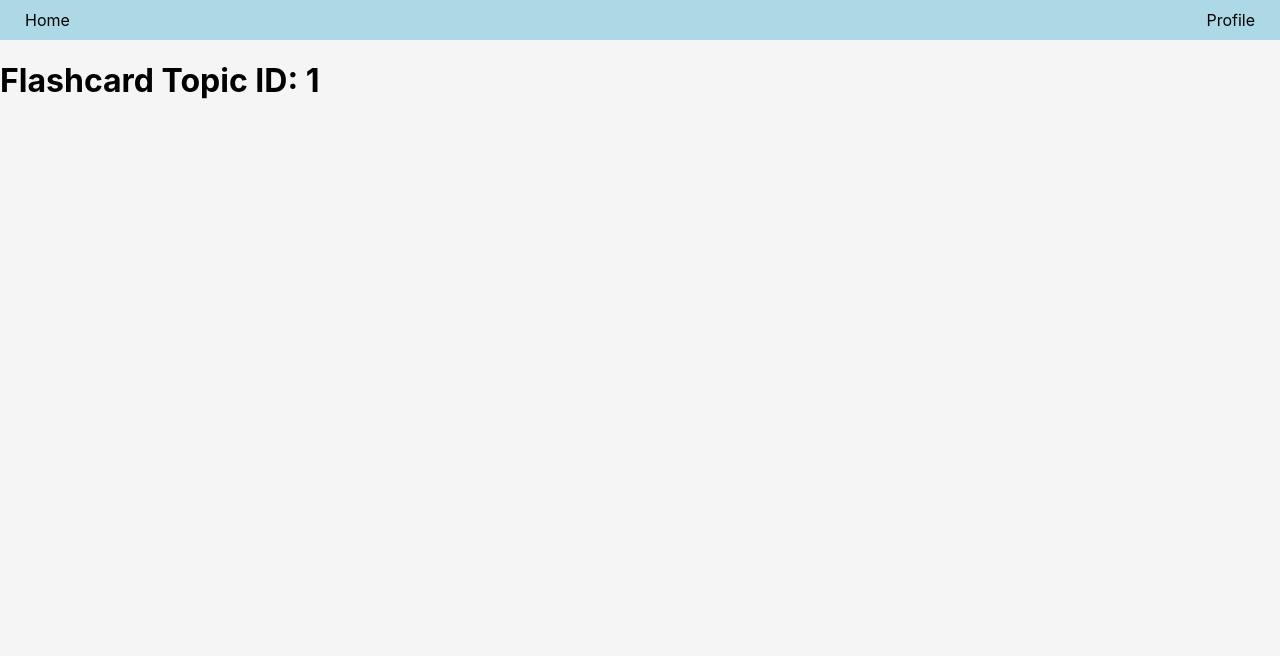
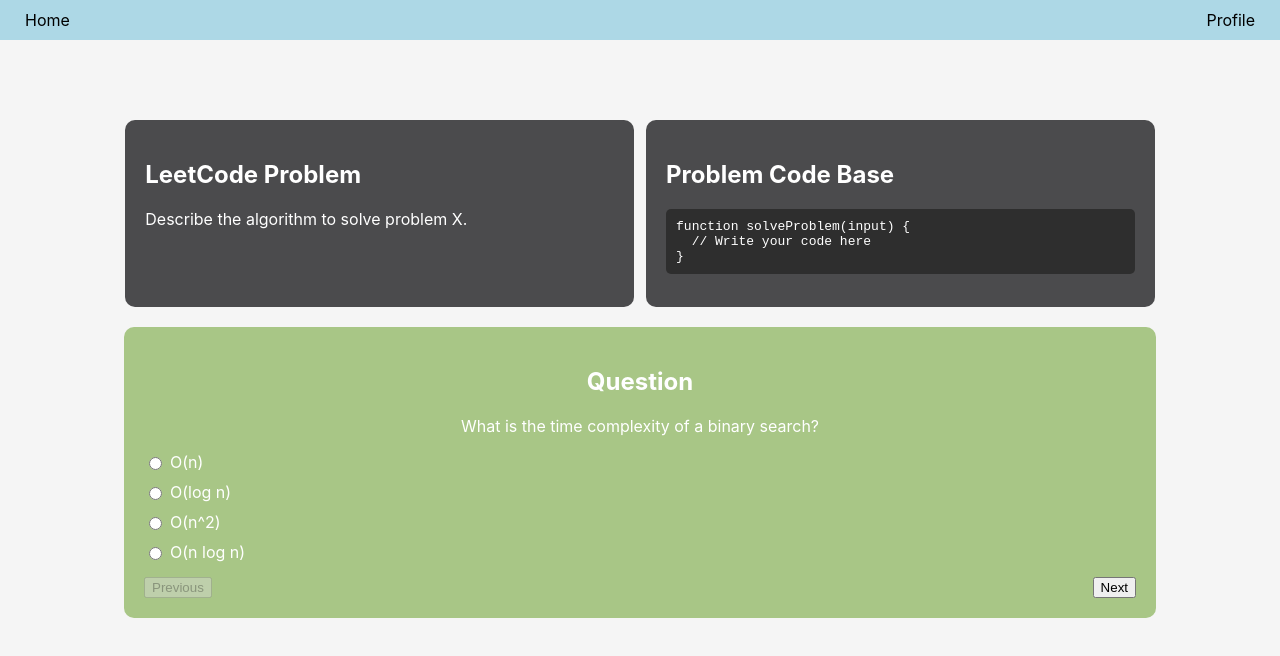
Before and after one commit to smithwithatypo/hf_project, a React (Create React App) app: page /flashcards/1 in a window 1280 px wide. Shown: the top 656 px of the page. Built offline with nearby package versions, Linux system fonts and the light colour scheme.

Commit message:
basic UI for question/quiz page

```diff
--- a/src/components/Flashcard/Flashcard.css
+++ b/src/components/Flashcard/Flashcard.css
@@ -0,0 +1,92 @@
+
+  .flashcard-page {
+  display: flex;
+  flex-direction: column;
+  align-items: center;
+  padding: 20px;
+  color: #FFFFFF;
+  margin: 60px auto 0 auto;
+}
+
+.static-section {
+  display: flex;
+  justify-content: space-around;
+  width: 84%;
+  margin-bottom: 20px;
+}
+
+.problem-description, .code-base {
+  background-color: #4B4B4D; /* Thunder */
+  padding: 20px;
+  border-radius: 10px;
+  width: 45%;
+}
+
+.code-base pre {
+  background-color: #2e2e2e;
+  padding: 10px;
+  border-radius: 5px;
+  overflow-x: auto;
+}
+
+.question-section {
+  background-color: #A8C686; /* Grassy */
+  padding: 20px;
+  border-radius: 10px;
+  width: 80%;
+  text-align: center;
+}
+
+.question-format {
+  margin-top: 10px;
+}
+
+.option {
+  display: flex;
+  align-items: center;
+  margin-bottom: 10px;
+}
+
+.option input {
+  margin-right: 8px;
+}
+
+.matching {
+  display: flex;
+  flex-direction: column;
+}
+
+.term {
+  display: flex;
+  align-items: center;
+  margin-bottom: 10px;
+}
+
+.term select {
+  margin-left: 10px;
+}
+
+.question-navigation {
+  display: flex;
+  justify-content: space-between;
+  margin-top: 15px;
+}
+
+
+
+/* Responsive stacking on smaller screens */
+@media (max-width: 768px) {
+  .flashcard-page {
+    align-items: flex-start; /* Align content to the left */
+    margin-left: 60px; /* Move containers to the left */
+  }
+
+  .static-section {
+    flex-direction: column; /* Stack items vertically */
+  }
+
+  .problem-description, .code-base {
+    width: 94%; /* Full width within the column layout */
+    margin-bottom: 10px; /* Add spacing between stacked items */
+  }
+}
--- a/src/components/Flashcard/Flashcard.js
+++ b/src/components/Flashcard/Flashcard.js
@@ -1,19 +1,128 @@
-import React from "react";
+// import React from "react";
+import React, { useState } from "react";
 import { useParams } from "react-router-dom";
 import { Navbar } from "../index.js";
+import "./Flashcard.css";
+
+
+
+const flashcardsData = {
+  "1": {
+    problemDescription: "Describe the algorithm to solve problem X.",
+    codeBase: `function solveProblem(input) {\n  // Write your code here\n}`,
+    questions: [
+      {
+        type: "multipleChoice",
+        question: "What is the time complexity of a binary search?",
+        options: ["O(n)", "O(log n)", "O(n^2)", "O(n log n)"],
+        answer: "O(log n)"
+      },
+      {
+        type: "matching",
+        question: "Match each term with its definition.",
+        pairs: [
+          { term: "Stack", definition: "LIFO data structure" },
+          { term: "Queue", definition: "FIFO data structure" },
+          { term: "Array", definition: "Contiguous memory structure" }
+        ]
+      },
+      {
+        type: "fillInTheBlank",
+        question: "A binary tree is a data structure where each node has at most ____ children.",
+        answer: "two"
+      }
+    ]
+  }
+  // Add more topics as needed
+};
 
 function Flashcard() {
   const { id } = useParams();
+  const [questionIndex, setQuestionIndex] = useState(0);
+
+  // Retrieve data for the specific topic ID
+  const topicData = flashcardsData[id];
+  if (!topicData) {
+    return <div>No flashcards found for this topic.</div>;
+  }
+
+  // Get the current question
+  const currentQuestion = topicData.questions[questionIndex];
 
   return (
     <>
       <Navbar />
-      <div>
-        <h1>Flashcard Topic ID: {id}</h1>
-        {/* Render flashcards based on the topic ID */}
+      <div className="flashcard-page">
+        <div className="static-section">
+          <div className="problem-description">
+            <h2>LeetCode Problem</h2>
+            <p>{topicData.problemDescription}</p>
+          </div>
+          <div className="code-base">
+            <h2>Problem Code Base</h2>
+            <pre>{topicData.codeBase}</pre>
+          </div>
+        </div>
+
+        <div className="question-section">
+          <h2>Question</h2>
+          {currentQuestion.type === "multipleChoice" && <MultipleChoiceQuestion question={currentQuestion} />}
+          {currentQuestion.type === "matching" && <MatchingQuestion question={currentQuestion} />}
+          {currentQuestion.type === "fillInTheBlank" && <FillInTheBlankQuestion question={currentQuestion} />}
+
+          {/* Navigation for questions */}
+          <div className="question-navigation">
+            <button onClick={() => setQuestionIndex((prev) => Math.max(prev - 1, 0))} disabled={questionIndex === 0}>Previous</button>
+            <button onClick={() => setQuestionIndex((prev) => Math.min(prev + 1, topicData.questions.length - 1))} disabled={questionIndex === topicData.questions.length - 1}>Next</button>
+          </div>
+        </div>
       </div>
     </>
   );
 }
 
+function MultipleChoiceQuestion({ question }) {
+  return (
+    <div className="question-format">
+      <p>{question.question}</p>
+      {question.options.map((option, index) => (
+        <div key={index} className="option">
+          <input type="radio" id={`option${index}`} name="multipleChoice" />
+          <label htmlFor={`option${index}`}>{option}</label>
+        </div>
+      ))}
+    </div>
+  );
+}
+
+function MatchingQuestion({ question }) {
+  return (
+    <div className="question-format">
+      <p>{question.question}</p>
+      <div className="matching">
+        {question.pairs.map((pair, index) => (
+          <div key={index} className="term">
+            <span>{pair.term}</span>
+            <select>
+              <option value="">Select match</option>
+              {question.pairs.map((p, i) => (
+                <option key={i} value={p.definition}>{p.definition}</option>
+              ))}
+            </select>
+          </div>
+        ))}
+      </div>
+    </div>
+  );
+}
+
+function FillInTheBlankQuestion({ question }) {
+  return (
+    <div className="question-format">
+      <p>{question.question}</p>
+      <input type="text" placeholder="type answer here" />
+    </div>
+  );
+}
+
 export default Flashcard;
```
Also changed, not shown: src/components/Home/Home.js (line endings or trailing spaces), 1 other file (tests, documents, lock files or other folders).
